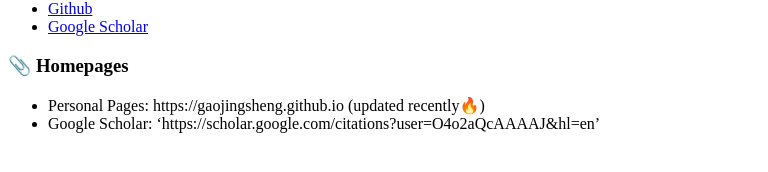
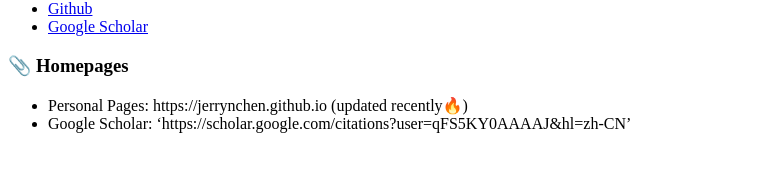
Before and after one commit to jerrynchen/jerrynchen.github.io, a Jekyll site: the page built from _pages/includes/homepage.md, in a window 1280 px wide. Shown: the part 656-828 px from the top of the page, without its empty margins (0-768 px from the left). Built offline with Jekyll 4.4.1, drawn with Linux system fonts in a browser that asks for light colours; our own code applies the rules of GitHub Pages for plain Markdown files; part of the change alters nothing that is shown.

Commit message:
Update homepage.md

```diff
--- a/_pages/includes/homepage.md
+++ b/_pages/includes/homepage.md
@@ -1,4 +1,4 @@
 # 📎 Homepages
 
-- Personal Pages: https://gaojingsheng.github.io (updated recently🔥)
-- Google Scholar: 'https://scholar.google.com/citations?user=O4o2aQcAAAAJ&hl=en'
+- Personal Pages: https://jerrynchen.github.io (updated recently🔥)
+- Google Scholar: 'https://scholar.google.com/citations?user=qFS5KY0AAAAJ&hl=zh-CN'
```
